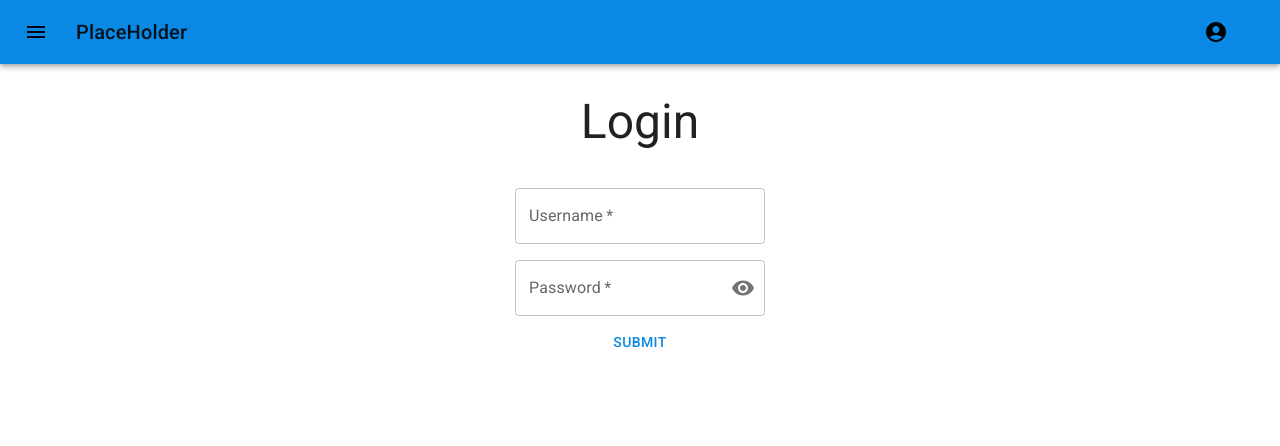
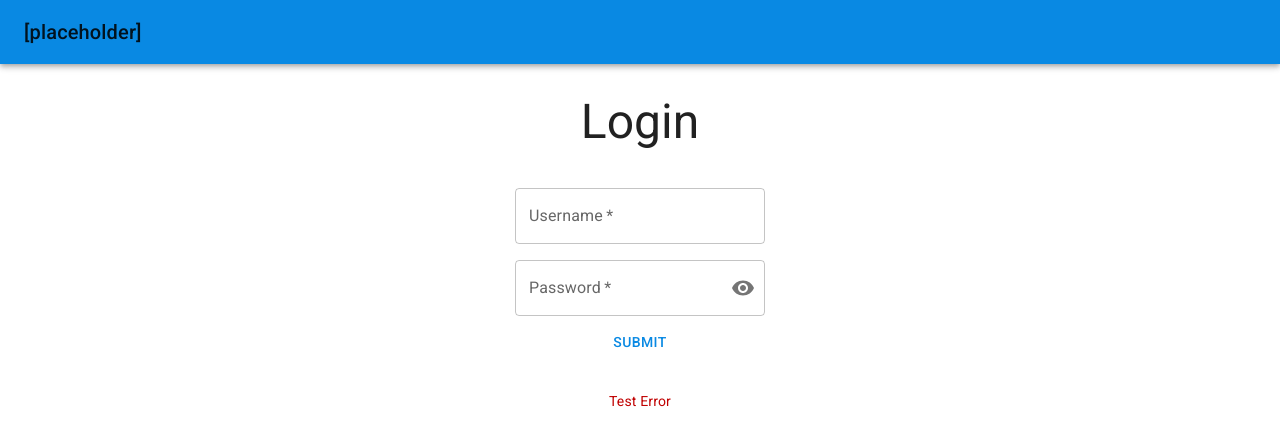
Before and after one commit to A-very-Cunning-ham/SSW-322-Project, a React (Create React App) app in the folder frontend/: page /login in a window 1280 px wide. Shown: the top 446 px of the page. Built offline with nearby package versions, Linux system fonts and the light colour scheme.

Commit message:
Made updates to how header appears Added (draft) login functionality on the login page

```diff
--- a/frontend/src/App.tsx
+++ b/frontend/src/App.tsx
@@ -36,7 +36,7 @@ function App() {
       <CssBaseline />
       <Box height="100vh" display="flex" flexDirection="column">
         <BrowserRouter>
-          <Header title="PlaceHolder" />
+          <Header title="[placeholder]" hide_paths={["/register", "/login"]} />
 
           <Routes>
             <Route
--- a/frontend/src/components/Header.tsx
+++ b/frontend/src/components/Header.tsx
@@ -8,16 +8,17 @@ import AccountCircleIcon from '@mui/icons-material/AccountCircle';
 //import { Link, useNavigate, Navigate } from 'react-router-dom';
 
 // import Link from '@mui/material/Link';
-import { Link } from 'react-router-dom';
+import { Link, useLocation} from 'react-router-dom';
 
 
 interface Props {
   title: String
+  hide_paths: String[]
 }
 
 const settings = ['Profile', 'Account', 'Logout'];
 
-const Header: FC<Props> = ({ title }): ReactElement => {
+const Header: FC<Props> = ({ title, hide_paths }): ReactElement | null => {
 
   const [anchorEl, setAnchorEl] = React.useState<null | HTMLElement>(null); //hooks for displaying menu items
   const open = Boolean(anchorEl);
@@ -40,6 +41,18 @@ const Header: FC<Props> = ({ title }): ReactElement => {
     setAnchorEl2(null);
   };
 
+  const location = useLocation();
+  if (hide_paths.includes(location.pathname)) {
+    return (
+      <AppBar position="static">
+        <Toolbar>
+          <Typography variant="h6" component={Link} to={'/'} style={{ textDecoration: 'none' }} sx={{ flexGrow: 1 }} color="textPrimary">
+            {title}
+          </Typography>
+        </Toolbar>
+      </AppBar>
+    )
+  }
 
   return (
       <AppBar position="static">
--- a/frontend/src/pages/Login.tsx
+++ b/frontend/src/pages/Login.tsx
@@ -2,9 +2,18 @@ import React, {ReactElement, FC} from "react";
 import {Box, Typography} from "@mui/material";
 import { LoginForm } from '../components/LoginForm';
 import { useNavigate } from 'react-router-dom';
+import axios from "axios";
+
+interface Error {
+    error: string;
+}
 
 const Login: FC<any> = (): ReactElement => {
     const navigate = useNavigate();
+
+    const [error, setError] = React.useState<Error>({
+        error: "Test Error"
+      });
 
     return (
         <div style={{textAlign: "center" }}>
@@ -19,14 +28,33 @@ const Login: FC<any> = (): ReactElement => {
                     <Typography variant="h3">Login</Typography>
                 </Box>
             </div>
-        <div style={{textAlign: "center" }}>
-        <LoginForm onSubmit={({ username, password }) => {
-            //TO DO: Login Verification
-            navigate('/');  //TO DO: use history instead of explicit redirect (ask adrian for clarification lol)
-            console.log(username, password);
-          }}
-          />
-      </div>
+            <div style={{textAlign: "center" }}>
+                <LoginForm onSubmit={({ username, password }) => {
+                    async function login(username: any, password: any){
+                        const res = await axios.post(`api/users/login`, {username: username, password: password});
+                        if (res.status === 200) {
+                            navigate(-1);
+                            console.log(username, password);
+                        }
+                        else {
+                            setError({error: res.data.error});
+                            console.log("Login failed.");
+                        }
+                    }
+                    login(username, password);
+                }}/>
+            </div>
+            <div style={{textAlign: "center" }}>
+                <Box sx={{
+                    flexGrow: 1,
+                    display: 'flex',
+                    justifyContent: 'center',
+                    alignItems: 'center',
+                    padding: '30px'
+                }}>
+                    <Typography variant="body2" style={{color:"#c00000"}}> {error.error} </Typography>
+                </Box>
+            </div>
       </div>
     );
 };
```
Also changed, not shown: 2 other files (tests, documents, lock files or other folders).
